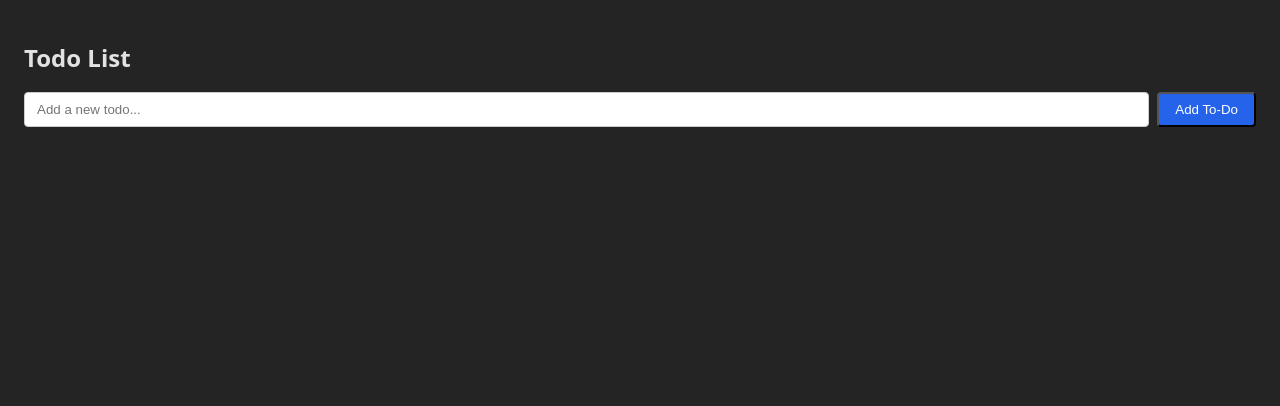
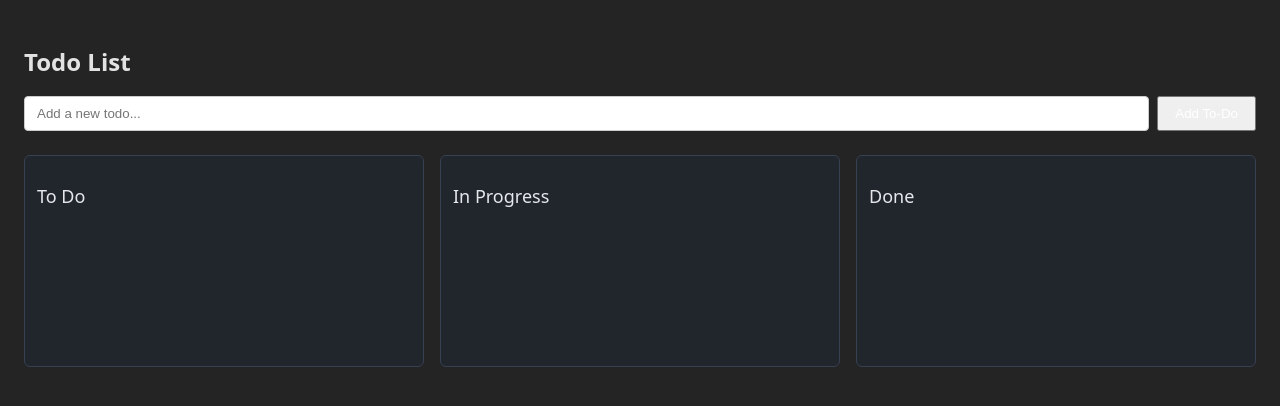
Before and after one commit to renashen314/Drag-and-Drop-Todo-List, a React (Vite) app: page / in a window 1280 px wide. Shown: the top 406 px of the page. Built offline with nearby package versions, Linux system fonts and the light colour scheme.

Commit message:
add cross-container move

```diff
--- a/src/App.tsx
+++ b/src/App.tsx
@@ -3,12 +3,7 @@ import TodoList from "./components/TodoList";
 function App() {
   return (
     <TodoList
-      tasks={[
-        { id: "1", text: "buy milk", status: "to-do" },
-        { id: "2", text: "wash bike", status: "in-progress" },
-        { id: "3", text: "do the budget", status: "done" },
-        { id: "4", text: "call jane", status: "to-do" },
-      ]}
+
     />
   );
 }
--- a/src/components/Column.tsx
+++ b/src/components/Column.tsx
@@ -5,28 +5,27 @@ import {
 import type { TodoProps, TodoStatus } from "../utils/types";
 import "../index.css";
 import Task from "./Task";
+import { useDroppable } from "@dnd-kit/core";
 
 interface ColumnProps {
-  id: string;
-  status: TodoStatus;
+  id: TodoStatus;
   todos: TodoProps[];
   title: string;
   handleDeleteTodo: (id: string) => void;
 }
 
-const Column = ({ id, status, todos, title, handleDeleteTodo }: ColumnProps) => {
-
+const Column = ({ id, todos, title, handleDeleteTodo }: ColumnProps) => {
+  const {isOver, setNodeRef} = useDroppable({id})
   return (
     <>
-        <div className="todo-col">
+        <div className="todo-col" ref={setNodeRef} style={{backgroundColor: isOver? "lavender" : "rgba(31, 41, 55, 0.5)"}}>
           <div>
             <h2 className="todo-column-title">{title}</h2>
-            <ul className="todo-list">
               <SortableContext
-                items={todos}
+                items={todos.map(todo => todo.id)}
                 strategy={verticalListSortingStrategy}
               >
-
+            <ul>
                 {todos
                   .map((todo: TodoProps) => (
                     <Task
@@ -36,8 +35,8 @@ const Column = ({ id, status, todos, title, handleDeleteTodo }: ColumnProps) =>
                       handleDeleteTodo={handleDeleteTodo}
                     />
                   ))}
+            </ul>
               </SortableContext>
-            </ul>
           </div>
         </div>
     </>
--- a/src/components/Task.tsx
+++ b/src/components/Task.tsx
@@ -17,8 +17,8 @@ const Task = ({ id, text, handleDeleteTodo }: TaskProps) => {
   };
 
   return (
-    <div className="todo-item">
-      <li ref={setNodeRef} style={style} {...attributes} {...listeners}>
+    <div>
+      <li className="todo-item" ref={setNodeRef} style={style} {...attributes} {...listeners}>
         <span className="icon">⋮</span>
         <span>{text}</span>
         <button onClick={() => handleDeleteTodo(id)} className="delete-btn">
--- a/src/components/TodoList.tsx
+++ b/src/components/TodoList.tsx
@@ -1,4 +1,4 @@
-import { useState, useCallback, useMemo } from "react";
+import { useState, useCallback, useMemo, useEffect } from "react";
 import type { TodoProps, TodoStatus, ColumnTypes } from "../utils/types";
 import "../index.css";
 import {
@@ -7,7 +7,6 @@ import {
   KeyboardSensor,
   PointerSensor,
   TouchSensor,
-  useDroppable,
   useSensor,
   useSensors,
   type DragEndEvent,
@@ -19,13 +18,37 @@ import { v4 as uuidv4 } from "uuid";
 import useLocalStorage from "../hooks/useLocalStorage";
 import Column from "./Column";
 
-
-
-const TodoList = ({ tasks }: { tasks: TodoProps[] }) => {
-  const [todos, setTodos] = useLocalStorage("to-do list", tasks);
+const TodoList = () => {
+  const [todos, setTodos] = useLocalStorage("to-do list", []);
   const [newTodo, setNewTodo] = useState<string>("");
   const [activeId, setActiveId] = useState<UniqueIdentifier | null>(null);
-  const [cols, setCols] = useState<ColumnTypes[]>([])
+  const [cols, setCols] = useState<ColumnTypes[]>([
+    {
+      id: "to-do",
+      title: "To Do",
+      items: [],
+    },
+    {
+      id: "in-progress",
+      title: "In Progress",
+      items: [],
+    },
+    {
+      id: "done",
+      title: "Done",
+      items: [],
+    },
+  ]);
+
+  // Sync cols with todos whenever todos change
+  useEffect(() => {
+    setCols(prevCols =>
+      prevCols.map(col => ({
+        ...col,
+        items: todos.filter(todo => todo.status === col.id)
+      }))
+    );
+  }, [todos]);
 
   const handleAddTodo = useCallback(
     (e: React.FormEvent<HTMLFormElement>) => {
@@ -39,15 +62,6 @@ const TodoList = ({ tasks }: { tasks: TodoProps[] }) => {
     [newTodo, setTodos]
   );
 
-  const handleTodoStatus = useCallback(
-    (todo: TodoProps, status: TodoStatus) => {
-      setTodos((prev) =>
-        prev.map((t) => (t.id === todo.id ? { ...t, status } : t))
-      );
-    },
-    [setTodos]
-  );
-
   const handleDeleteTodo = useCallback(
     (id: string) => {
       setTodos((prev) => prev.filter((t) => t.id !== id));
@@ -55,37 +69,147 @@ const TodoList = ({ tasks }: { tasks: TodoProps[] }) => {
     [setTodos]
   );
 
-  const getTodoPos = (id) => {
-    return todos.findIndex((todo) => todo.id === id);
+  const handleDragEnd = ({ active, over }:DragEndEvent) => {
+    if(!over) return
+
+    const draggedTodoId = active.id;
+    const droppedColumnId = over.id;
+
+    setTodos(
+      todos.map((todo) => {
+        if (todo.id === draggedTodoId) {
+          return {
+            ...todo,
+            status: droppedColumnId,
+          };
+        } else {
+          return todo;
+        }
+      })
+    );
+
   };
 
-  const handleDragEnd = (event: DragEndEvent) => {
-    setActiveId(null);
-    const { active, over } = event;
-    if (!over) return;
+  // const handleDragEnd = (event: DragEndEvent) => {
+  //   const { active, over } = event;
+  //   if (!over) {
+  //     setActiveId(null);
+  //     return;
+  //   }
 
-    if (active.id !== over.id) {
-      setTodos((tasks) => {
-        const originalPos = getTodoPos(active.id);
-        const newPos = getTodoPos(over.id);
-        return arrayMove(tasks, originalPos, newPos);
-      });
-    }
-  };
+  //   const activeContainerId = findContainerId(active.id);
+  //   const overContainerId = findContainerId(over.id);
+
+  //   if (!activeContainerId || !overContainerId) {
+  //     setActiveId(null);
+  //     return;
+  //   }
+
+  //   // Handle same container reordering
+  //   if (activeContainerId === overContainerId && active.id !== over.id) {
+  //     const containerIndex = cols.findIndex((c) => c.id === activeContainerId);
+  //     if (containerIndex === -1) {
+  //       setActiveId(null);
+  //       return;
+  //     }
+
+  //     const container = cols[containerIndex];
+  //     const activeIndex = container.items.findIndex(
+  //       (item) => item.id === active.id
+  //     );
+  //     const overIndex = container.items.findIndex(
+  //       (item) => item.id === over.id
+  //     );
+  //     if (activeIndex !== -1 && overIndex !== -1) {
+  //       const newItems = arrayMove(container.items, activeIndex, overIndex);
+  //       setCols((cols) => {
+  //         return cols.map((c, i) => {
+  //           if (i === containerIndex) {
+  //             return { ...c, items: newItems };
+  //           }
+  //           return c;
+  //         });
+  //       });
+  //     }
+  //   }
+
+  //   // Handle cross-container movement
+  //   if (activeContainerId !== overContainerId) {
+  //     // Find the todo being dragged
+  //     const draggedTodo = todos.find(todo => todo.id === active.id);
+  //     if (draggedTodo) {
+  //       // Update the todo's status to the new container
+  //       setTodos(prev =>
+  //         prev.map(todo =>
+  //           todo.id === active.id
+  //             ? { ...todo, status: overContainerId as TodoStatus }
+  //             : todo
+  //         )
+  //       );
+  //     }
+  //   }
+
+  //   setActiveId(null);
+  // };
 
   const handleDragStart = (event: DragStartEvent) => {
     setActiveId(event.active.id);
   };
-  const handleDragOver = (event: DragOverEvent) => {
-    const { active, over } = event
-    if (!over) return
-    const activeContainerId = findContainerId(active.id)
-    const overContainerId = findContainerId(over.id)
 
-    if (!activeContainerId || !overContainerId) return
-    if (activeContainerId === overContainerId && active.id !== over.id) return
-    if (activeContainerId === overContainerId) return
+  const handleDragOver = (event) => {
+    const { active, over } = event;
+    if (!over) return;
+    const activeContainerId = findContainerId(active.id);
+    const overContainerId = findContainerId(over.id);
 
+    if (!activeContainerId || !overContainerId) return;
+    if (activeContainerId === overContainerId && active.id !== over.id) return;
+    if (activeContainerId === overContainerId) return;
+
+    setCols((prev) => {
+      const activeContainer = prev.find((c) => c.id === activeContainerId);
+      if (!activeContainer) return prev;
+
+      // Find active item
+      const activeItem = activeContainer.items.find(
+        (item) => item.id === activeId
+      );
+      if (!activeItem) return prev;
+
+      const newContainers = prev.map((container) => {
+        if (container.id === activeContainerId) {
+          return {
+            ...container,
+            items: container.items.filter((item) => item.id !== activeId),
+          };
+        }
+
+        if (container.id === overContainerId) {
+          if (over.id === overContainerId) {
+            return {
+              ...container,
+              items: [...container.items, activeItem],
+            };
+          }
+          const overItemIndex = container.items.findIndex(
+            (item) => item.id === over.id
+          );
+
+          if (overItemIndex !== -1) {
+            return {
+              ...container,
+              items: [
+                ...container.items.slice(0, overItemIndex + 1),
+                activeItem,
+                ...container.items.slice(overItemIndex + 1),
+              ],
+            };
+          }
+        }
+        return container;
+      });
+      return newContainers;
+    });
   };
 
   const sensors = useSensors(
@@ -98,9 +222,12 @@ const TodoList = ({ tasks }: { tasks: TodoProps[] }) => {
     })
   );
 
-  const findContainerId = (id) => {
-
+  const findContainerId = (itemId) => {
+    if (cols.some((col) => col.id === itemId)) {
+      return itemId;
     }
+    return cols.find((col) => col.items.some((item) => item.id === itemId))?.id;
+  };
 
   const filteredTodos = useMemo(
     () => ({
@@ -113,7 +240,7 @@ const TodoList = ({ tasks }: { tasks: TodoProps[] }) => {
 
   return (
     <div className="todo-container">
-      <h1 className="todo-title">Todo List</h1>
+      <h2 className="todo-title">Todo List</h2>
 
       <form onSubmit={handleAddTodo} className="todo-form">
         <input
@@ -123,7 +250,7 @@ const TodoList = ({ tasks }: { tasks: TodoProps[] }) => {
           placeholder="Add a new todo..."
           className="todo-input"
         />
-        <button type="submit" className="todo-button">
+        <button type="submit" className="add-todo-button">
           Add To-Do
         </button>
       </form>
@@ -135,38 +262,29 @@ const TodoList = ({ tasks }: { tasks: TodoProps[] }) => {
         onDragOver={handleDragOver}
         sensors={sensors}
       >
+        <div className="todo-columns">
           {cols.map((col) => (
-          <div key={col.id} className="todo-columns">
+            <div key={col.id}>
               <Column
                 id={col.id}
                 title={col.title}
-              status={col.id}
-              todos={filteredTodos.todo}
+                todos={
+                  filteredTodos[
+                    col.id === "to-do"
+                      ? "todo"
+                      : col.id === "in-progress"
+                      ? "inProgress"
+                      : "done"
+                  ]
+                }
                 handleDeleteTodo={handleDeleteTodo}
               />
-            {col.items.length === 0 && (
-              <div className="flex h-20 items-center justify-center rounded-md border border-dashed border-gray-300 bg-gray-50 dark:border-gray-600 dark:bg-gray-800/30">
-                <p className="text-sm text-gray-500 dark:text-gray-400">
-                  Drop items here
-                </p>
-              </div>
-            )}
             </div>
           ))}
+        </div>
       </DndContext>
     </div>
   );
 };
 
-// const DroppableContainer = ({
-//   id,
-//   title,
-//   items,
-// }: {
-//   id: string;
-//   title: string;
-//   items: TodoProps[];
-// }) => {
-//   const { setNodeRef } = useDroppable({id});
-// };
 export default TodoList;
--- a/src/index.css
+++ b/src/index.css
@@ -11,6 +11,9 @@
   text-rendering: optimizeLegibility;
   -webkit-font-smoothing: antialiased;
   -moz-osx-font-smoothing: grayscale;
+}
+li {
+  list-style: none;
 }
 
 .todo-container {
@@ -36,16 +39,10 @@
   border-radius: 0.25rem;
 }
 
-.todo-button {
-  background-color: #2563eb; /* blue-600 */
+.add-todo-button {
   color: white;
   padding: 0.5rem 1rem;
-  border-radius: 0.25rem;
   cursor: pointer;
-}
-
-.todo-button:hover {
-  background-color: #1d4ed8; /* blue-700 */
 }
 
 .todo-columns {
@@ -70,31 +67,21 @@
 .todo-col {
   display: flex;
   flex-direction: column;
-  height: 100%;
-  min-height: 10rem;
-  border-radius: 0.375rem;
-  border: 1px solid #374151;
-  background-color: rgba(31, 41, 55, 0.5);
-  padding: 0.75rem;
-}
-
-.todo-list {
-  display: flex;
-  flex-direction: column;
   gap: 2;
   height: 100%;
   min-height: 10rem;
   border-radius: 0.375rem;
   border: 1px solid #374151;
-  background-color: rgba(31, 41, 55, 0.5);
   padding: 0.75rem;
 }
+
 
 
 .todo-item {
   display: flex;
   align-items: center;
-  justify-content: space-between;
+  margin: 0.5rem;
+  justify-content:space-between;
   border: 1px solid #374151;
   padding: 0.75rem;
   border-radius: 0.25rem;
@@ -102,7 +89,6 @@
   background-color: #374151;
   touch-action: none;
   color: #e5e7eb;
-
 }
 
 .icon {
@@ -110,13 +96,12 @@
 }
 
 .delete-btn {
-  background-color: #7f2323; /* red-600 */
+  background-color: #c93514;
   color: white;
   padding: 0.25rem 1rem;
-  border-radius: 0.25rem;
   cursor: pointer;
 }
 
 .delete-btn:hover {
-  background-color: #b91c1c; /* red-700 */
+  background-color: #b91c1c;
 }
```
Lines whose indentation alone changed are shown as unchanged.
